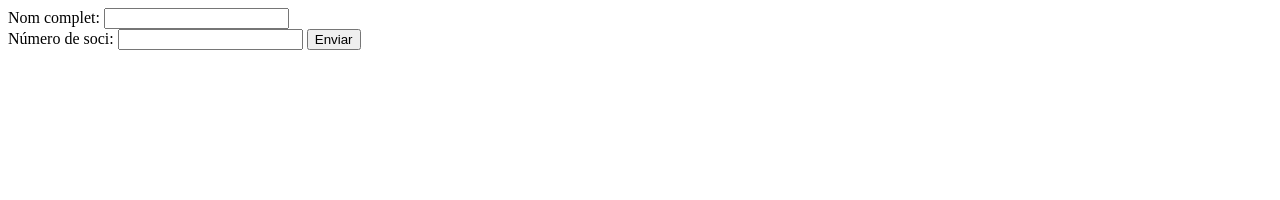
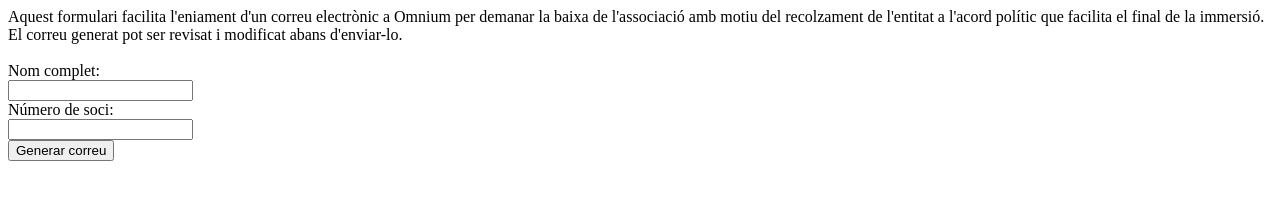
Before and after one commit to baixaomnium/immersio, a plain HTML site: page index.html in a window 1280 px wide. Drawn offline with Linux system fonts and the light colour scheme.

Commit message:
Update index.html

```diff
--- a/index.html
+++ b/index.html
@@ -4,11 +4,14 @@
 </head>
 <body>
 <form action="javascript:sendMail();" name="pmForm" id="pmForm" method="post">
-    Nom complet:
+    Aquest formulari facilita l'eniament d'un correu electrònic a Omnium per demanar la baixa de l'associació amb motiu del recolzament de l'entitat a l'acord polític que facilita el final de la immersió.<br>
+    El correu generat pot ser revisat i modificat abans d'enviar-lo.<br>
+    <br>
+    <label>Nom complet:</label><br>
     <input name="nom" id="nom" type="text" maxlength="64"/><br>
-    Número de soci:
-    <input name="numSoci" id="numSoci" type="number" maxlength="7"/>
-    <input name="pmSubmit" type="submit" value="Enviar" /><br>
+    <label>Número de soci:</label><br>
+    <input name="numSoci" id="numSoci" type="number" maxlength="7"/><br>
+    <input name="pmSubmit" type="submit" value="Generar correu" /><br>
     </body>
 <script>
         function sendMail() {
```
